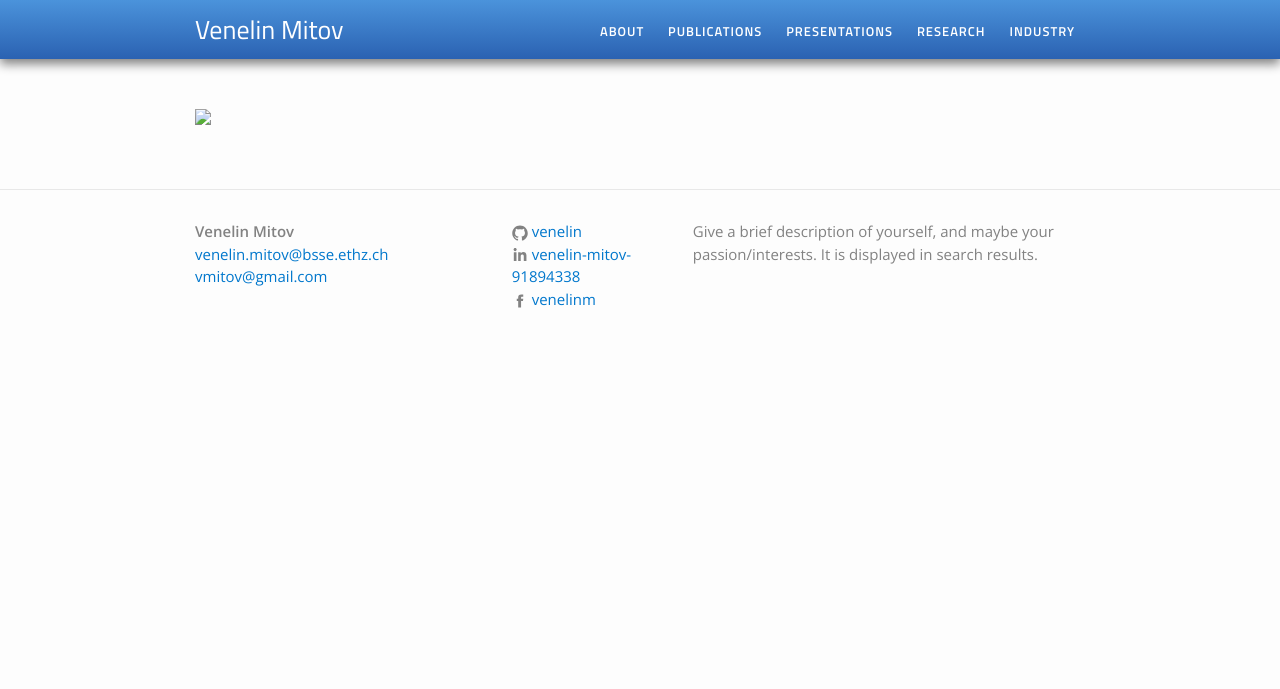
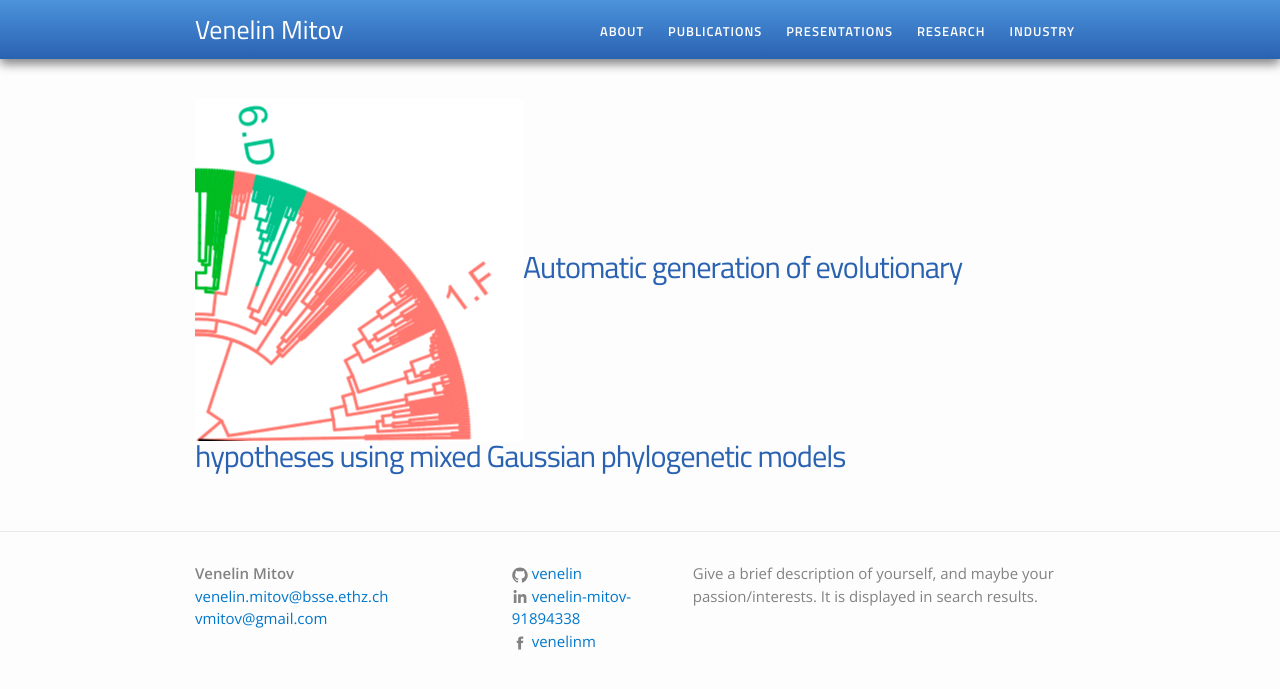
Before and after one commit to venelin/venelin.github.io, a Jekyll site: the page built from publications/2019-mgpm-pnas/pub.md, in a window 1280 px wide. Shown: the top 689 px of the page. Built offline with Jekyll 4.4.1, drawn with Linux system fonts in a browser that asks for light colours.

Commit message:
fix forgotten quote

```diff
--- a/publications/2019-mgpm-pnas/pub.md
+++ b/publications/2019-mgpm-pnas/pub.md
@@ -1,5 +1,5 @@
 ---
 layout: page
 permalink: /publications/2019-mgpm-pnas/
-title: <img src="/publications/2019-mgpm-pnas/image.png>Automatic generation of evolutionary hypotheses using mixed Gaussian phylogenetic models
+title: <img src="/publications/2019-mgpm-pnas/image.png">Automatic generation of evolutionary hypotheses using mixed Gaussian phylogenetic models
 ---
```
